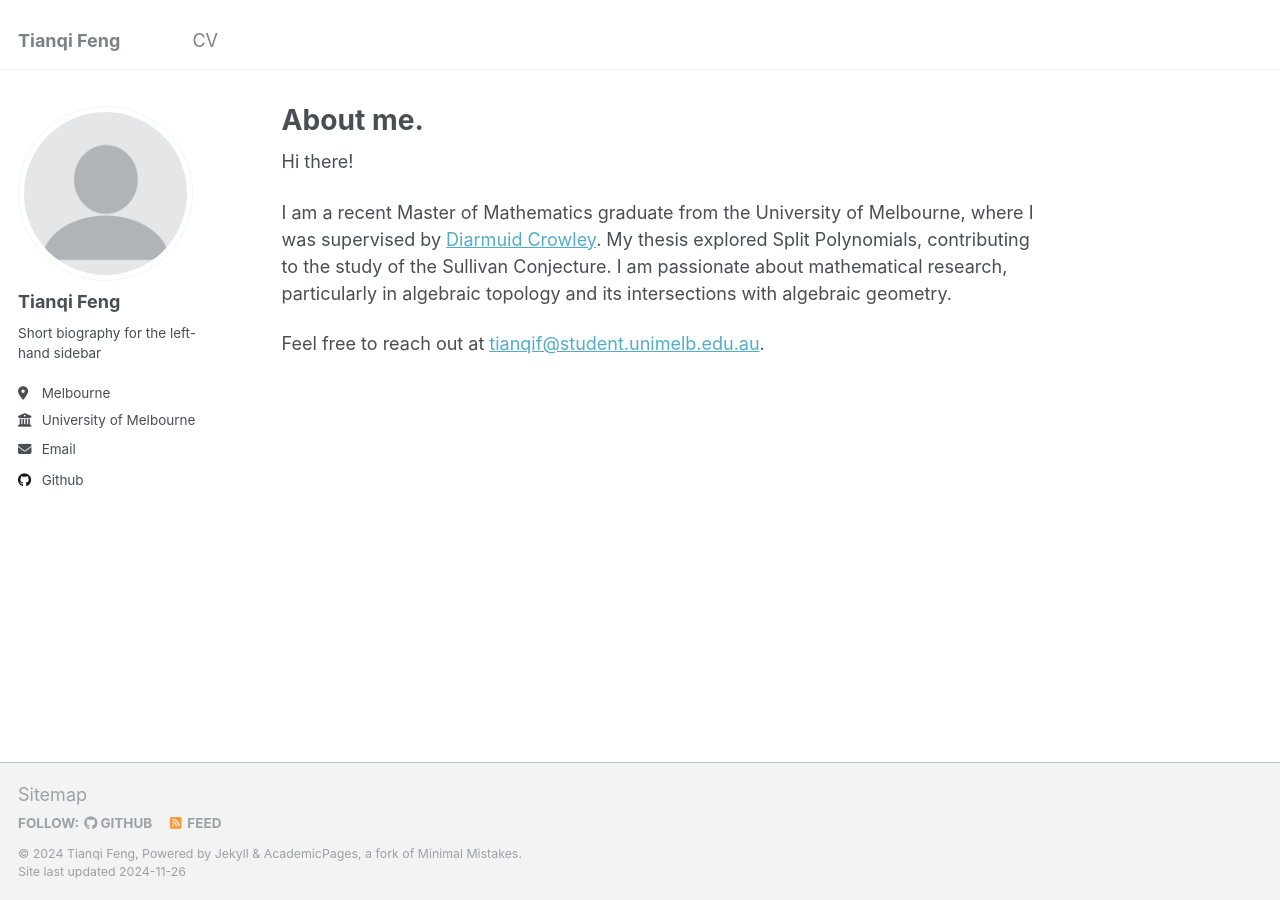
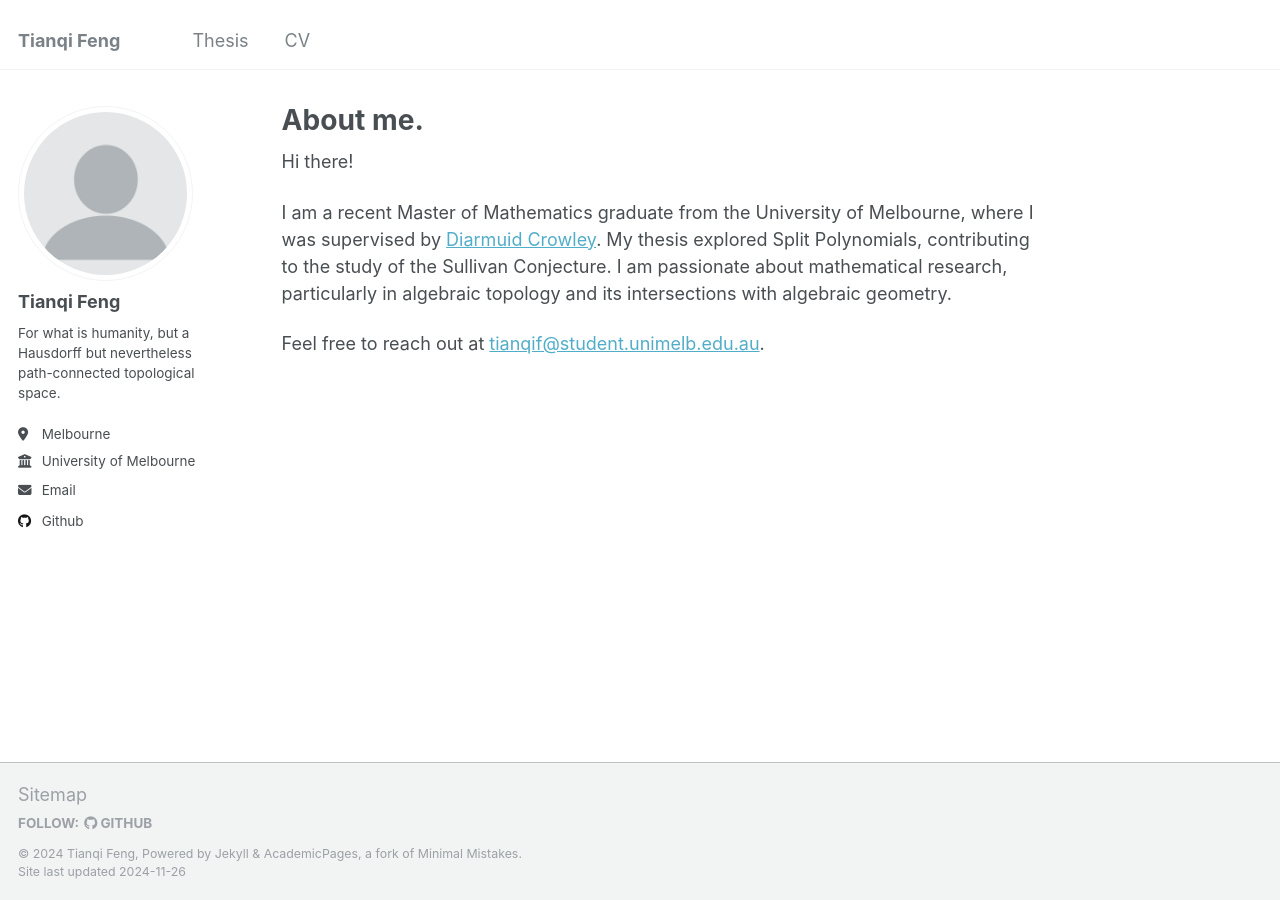
Before and after one commit to feng-tq/feng-tq.github.io, a Jekyll site: the page built from _pages/about.md, in a window 1280 px wide. Built offline with Jekyll 4.4.1, drawn with Linux system fonts in a browser that asks for light colours.

Commit message:
Attempt to link files.

```diff
--- a/_config.yml
+++ b/_config.yml
@@ -24,7 +24,7 @@ author:
   avatar           : "profile.png"
   name             : "Tianqi Feng"
   pronouns         : # example: "she/her"
-  bio              : "Short biography for the left-hand sidebar"
+  bio              : "For what is humanity, but a Hausdorff but nevertheless path-connected topological space."
   location         : "Melbourne"
   employer         : "University of Melbourne"
   uri              : # URL
@@ -117,7 +117,7 @@ staticman:
       options:
         format           : "iso8601" # "iso8601" (default), "timestamp-seconds", "timestamp-milliseconds"
 atom_feed:
-  hide                   : false     # change to true to hide the RSS feed in the footer
+  hide                   : true     # change to true to hide the RSS feed in the footer
   path                   : # blank (default) uses feed.xml
 
 
--- a/_data/navigation.yml
+++ b/_data/navigation.yml
@@ -20,8 +20,11 @@ main:
   # - title: "Blog Posts"
     # url: /year-archive/
 
+  - title: "Thesis"
+    url: /files/thesis.pdf
+
   - title: "CV"
-    url: /cv/
+    url: /files/cv.pdf
 
   # - title: "Guide"
     # url: /markdown/
```
